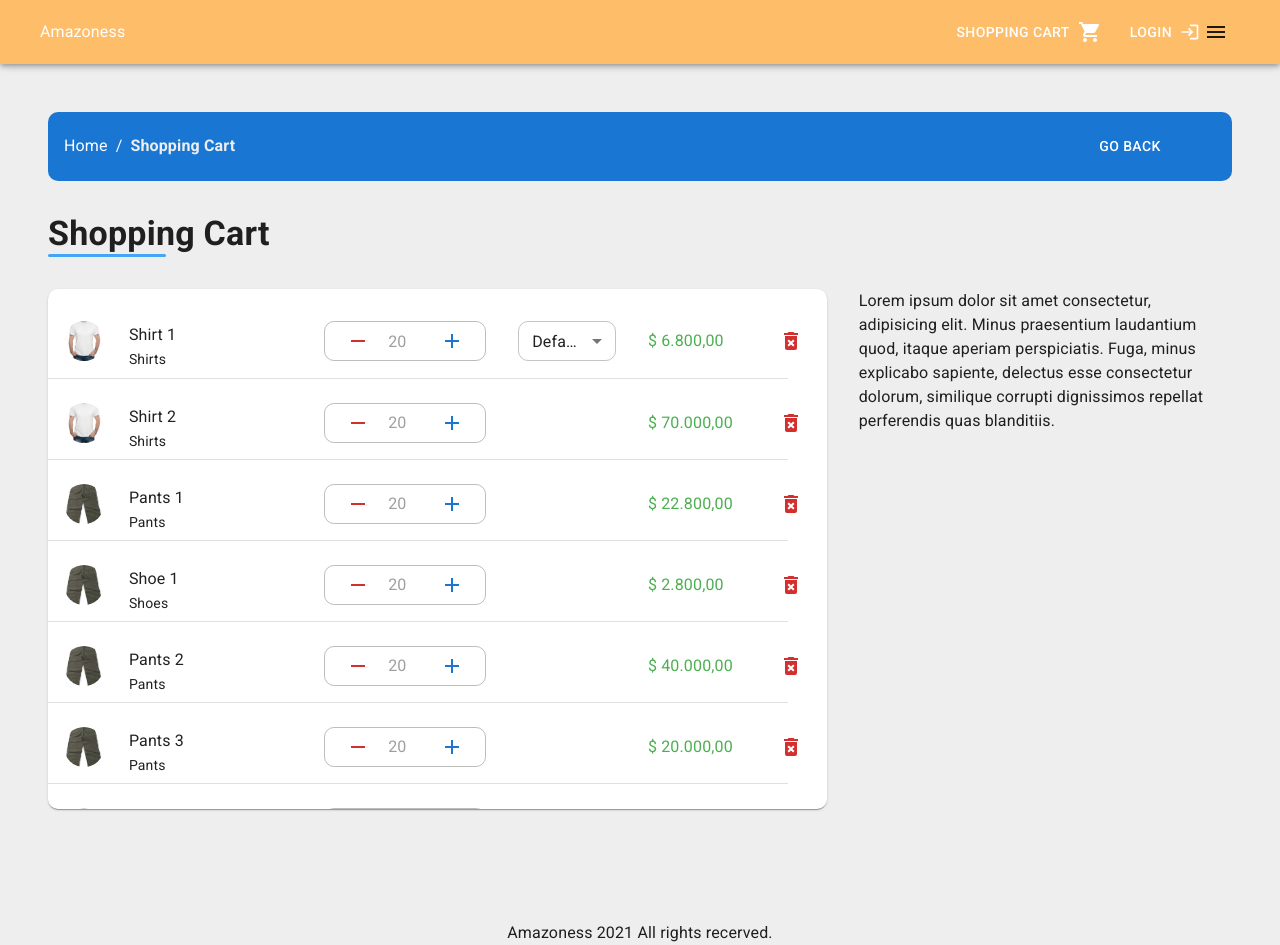
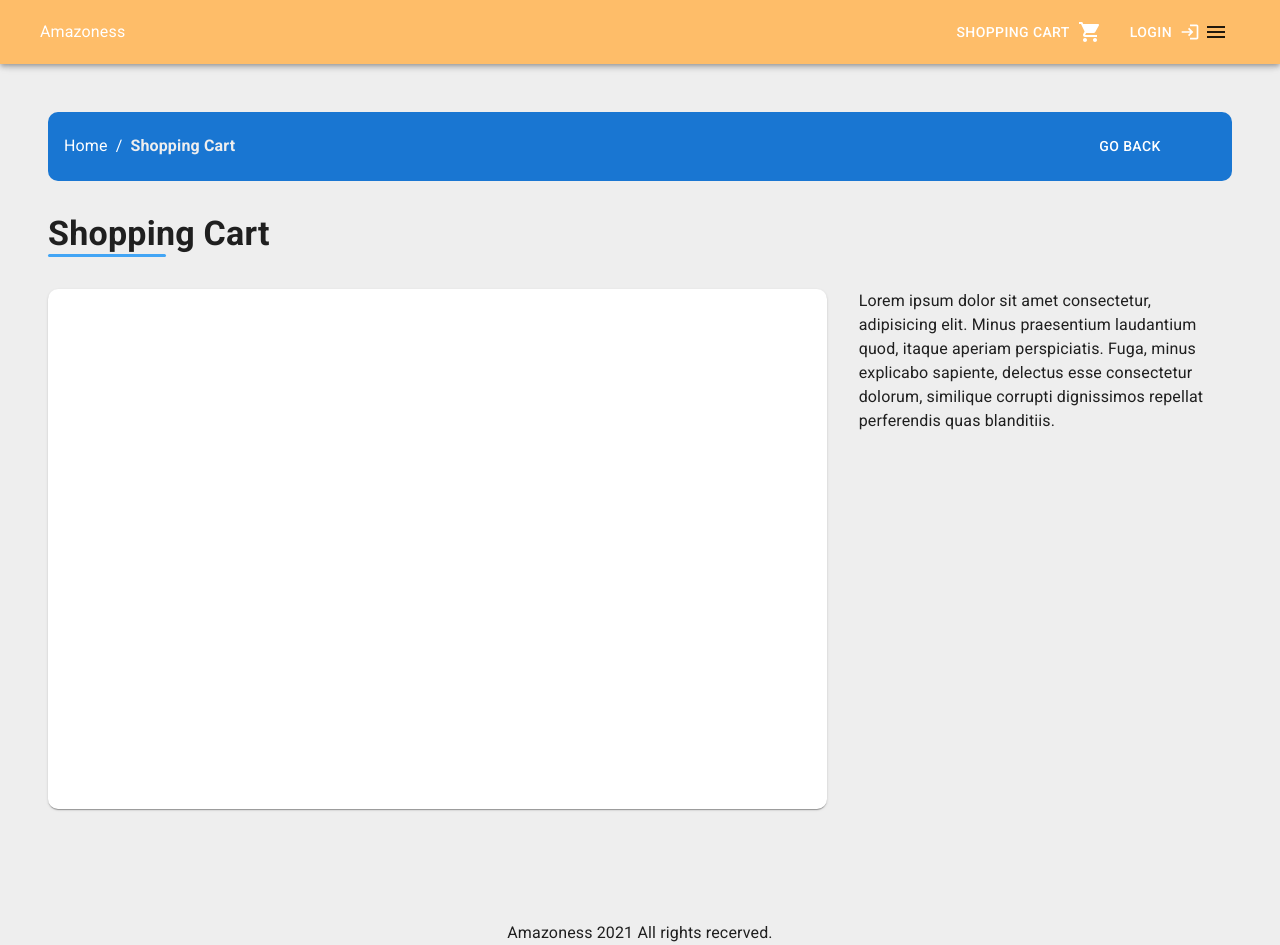
Before and after one commit to TheMrCorvy/amazoness, a Next.js app: page /cart in a window 1280 px wide. Built offline with nearby package versions, Linux system fonts and the light colour scheme.

Commit message:
finished adding "add to cart" & "remove from cart"

```diff
--- a/src/components/CartListItem/index.tsx
+++ b/src/components/CartListItem/index.tsx
@@ -17,6 +17,8 @@ import DeleteForeverIcon from "@mui/icons-material/DeleteForever"
 import Select, { SelectChangeEvent } from "@mui/material/Select"
 import { useStyles } from "./styles"
 
+import { useDispatch } from "react-redux"
+import { removeFromCart } from "../../redux/actions/shoppingCartActions"
 import { ReduxProduct } from "../../redux/types"
 import { usePriceFormatter } from "../utils"
 
@@ -26,6 +28,7 @@ const CartListItem: FC<Props> = ({ reduxProduct }) => {
 
 	const classes = useStyles()
 	const formatPrice = usePriceFormatter
+	const dispatch = useDispatch()
 
 	const [option, setOption] = useState("Default,")
 	const [amount, setAmount] = useState(selectedAmount)
@@ -40,6 +43,10 @@ const CartListItem: FC<Props> = ({ reduxProduct }) => {
 		setAmount(newAmount)
 
 		//dispatch event to redux
+	}
+
+	const dispatchRemoveFromCart = () => {
+		dispatch(removeFromCart(name))
 	}
 
 	useEffect(() => {
@@ -137,7 +144,7 @@ const CartListItem: FC<Props> = ({ reduxProduct }) => {
 								</Typography>
 							</Grid>
 							<Grid item>
-								<IconButton color="error">
+								<IconButton color="error" onClick={dispatchRemoveFromCart}>
 									<DeleteForeverIcon />
 								</IconButton>
 							</Grid>
--- a/src/components/sections/ShowCartInfo/index.tsx
+++ b/src/components/sections/ShowCartInfo/index.tsx
@@ -3,34 +3,24 @@ import { FC, useState, useEffect } from "react"
 import { Grid, List, Card } from "@mui/material"
 import useStyles from "./styles"
 
-import { data } from "../../../misc/staticData"
+import { useSelector } from "react-redux"
+import { RootState } from "../../../redux/store"
 import { ReduxProduct } from "../../../redux/types"
 
 import CartListItem from "../../CartListItem"
-import { useSlug } from "../../utils"
 
 const ShowCartInfo: FC = () => {
 	const classes = useStyles()
-	const createSlug = useSlug
 
-	const [items, setItems] = useState<ReduxProduct[]>([])
+	// const [reduxItems, setReduxItems] = useState<ReduxProduct[]>([])
 
-	useEffect(() => {
-		let newItems: ReduxProduct[] = []
+	const { items } = useSelector((state: RootState) => state.items)
 
-		data.products.forEach((product) => {
-			const reduxProduct: ReduxProduct = {
-				...product,
-				selectedAmount: product.default.stock,
-				slug: createSlug(product.name),
-				totalPrice: product.default.stock * product.default.price,
-			}
-
-			newItems.push(reduxProduct)
-		})
-
-		setItems(newItems)
-	}, [])
+	// useEffect(() => {
+	// 	if (items.length >= 1) {
+	// 		setReduxItems(items)
+	// 	}
+	// }, [items])
 
 	return (
 		<Grid item xs={12}>
```
Also changed, not shown: src/components/sections/ProductOptions/index.tsx (+34 -3 lines).
